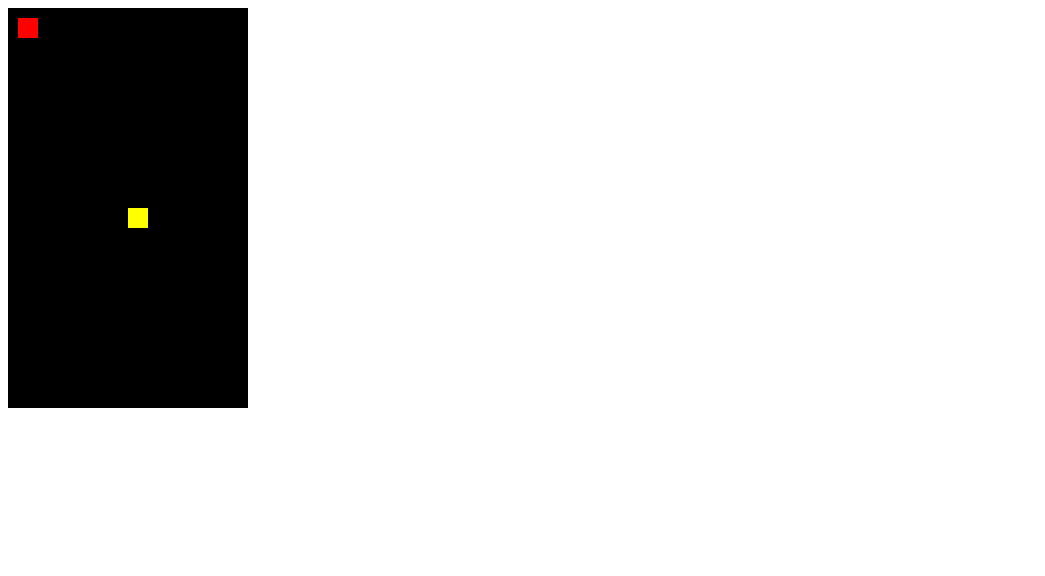
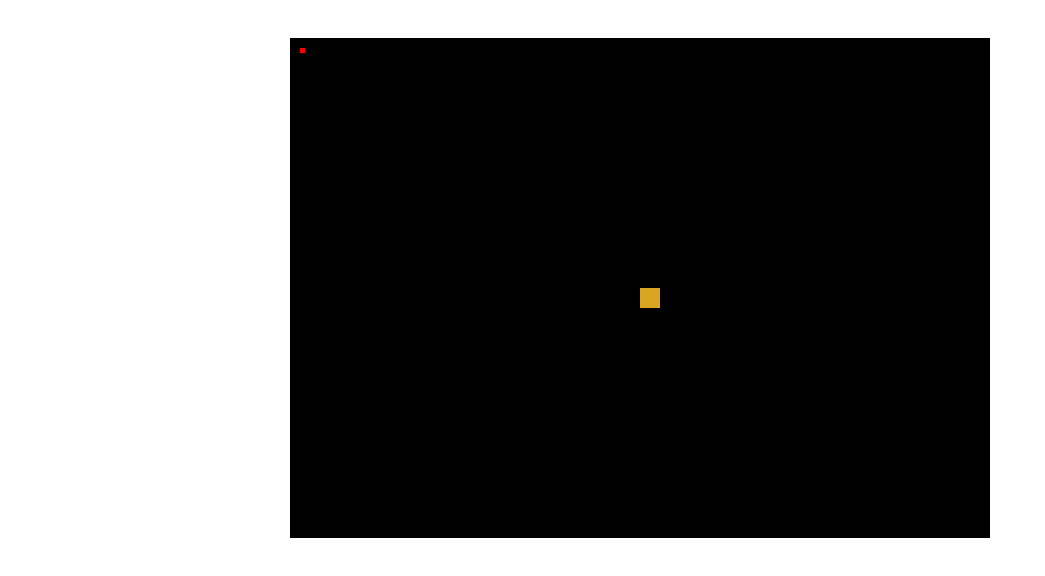
Before and after one commit to gcantieni/hive-mind, a plain HTML site: page index.html in a window 1280 px wide. Shown: the whole page, without its empty margins (0-1045 px from the left). Drawn offline with Linux system fonts and the light colour scheme.

Commit message:
Clean draw function

```diff
--- a/app/app.js
+++ b/app/app.js
@@ -1,9 +1,13 @@
 const canvas = document.getElementById('board');
 const context = board.getContext('2d');
+
 const HIVE_WIDTH = 20;
-const VELOCITY = 10
+const FLOWER_WIDTH = 5;
+const BEE_WIDTH = 5;
 
-let player = {
+const VELOCITY = 1;
+
+let hive = {
   pos: {x: canvas.width / 2, y: canvas.height / 2}
 }
 
@@ -14,48 +18,57 @@ let flower1 = {
 var flowers = [flower1];
 
 function draw() {
+  drawCanvas();
   drawFlowers(flowers);
-  drawPlayer(player);
+  drawHive(hive);
+}
+
+function drawBees() {
+
 }
 
 function drawFlowers(flowers) {
   let i = 0;
   for (i = 0; i < flowers.length; i++) {
     context.fillStyle = 'red';
-    context.fillRect(flowers[i].pos.x, flowers[i].pos.x,HIVE_WIDTH, HIVE_WIDTH);
+    context.fillRect(flowers[i].pos.x, flowers[i].pos.x, FLOWER_WIDTH, FLOWER_WIDTH);
   }
 }
 
-function drawPlayer(player) {
-  context.fillStyle = 'yellow';
-  context.fillRect(player.pos.x, player.pos.y, HIVE_WIDTH, HIVE_WIDTH);
+function drawHive(hive) {
+  context.fillStyle = '#DAA520';
+  context.fillRect(hive.pos.x, hive.pos.y, HIVE_WIDTH, HIVE_WIDTH);
 }
+
+function drawCanvas() {
+  context.fillStyle = '#000';
+  context.fillRect(0, 0, canvas.width, canvas.height);
+}
+
 
 let lastTime = 0;
 function update(time=0) {
     const deltaTime = time - lastTime;
     lastTime = time;
 
-    context.fillStyle = '#000';
-    context.fillRect(0, 0, canvas.width, canvas.height);
-
     draw();
 
     requestAnimationFrame(update);
 }
 
+
 document.addEventListener('keydown', event => {
   if (event.keyCode === 37) {
-    player.pos.x -= VELOCITY;
+    hive.pos.x -= VELOCITY;
   }
   else if (event.keyCode === 38) {
-    player.pos.y -= VELOCITY;
+    hive.pos.y -= VELOCITY;
   }
   else if (event.keyCode === 39) {
-    player.pos.x += VELOCITY;
+    hive.pos.x += VELOCITY;
   }
   if (event.keyCode === 40) {
-    player.pos.y += VELOCITY;
+    hive.pos.y += VELOCITY;
   }
 });
 
--- a/index.html
+++ b/index.html
@@ -1,9 +1,11 @@
 <html>
+<meta charset="UTF-8">
 <head>
+  <link rel="stylesheet" type="text/css" href="style.css" meia="screen" />
   <title>Hive Mind</title>
 </head>
 <body>
-  <canvas id="board" width="240" height="400"></canvas>
+  <canvas id="board" width="700" height="500"></canvas>
   <script type="module" src="app/app.js"></script>
 </body>
 </html>
--- /dev/null
+++ b/style.css
@@ -0,0 +1,8 @@
+canvas {
+  padding-left: 0;
+  padding-right: 0;
+  padding-top: 30;
+  margin-left: auto;
+  margin-right: auto;
+  display: block;
+}
```
